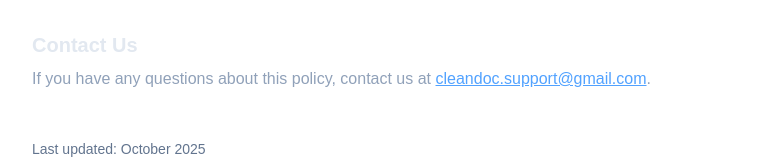
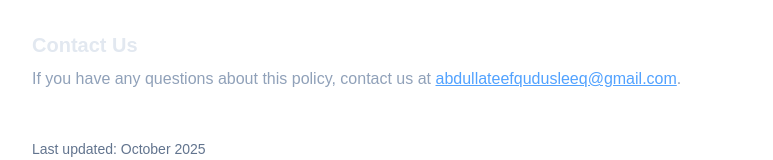
Before and after one commit to primyst/cleandoc, a Next.js app in the folder my-app/: page /privacy in a window 1280 px wide. Shown: the part 521-681 px from the top of the page, without its empty margins (248-1021 px from the left). Built offline with nearby package versions, Linux system fonts and the light colour scheme; no server answers.

Commit message:
Update page.tsx

```diff
--- a/my-app/src/app/privacy/page.tsx
+++ b/my-app/src/app/privacy/page.tsx
@@ -39,10 +39,10 @@ export default function PrivacyPolicyPage() {
       <p className="text-slate-400">
         If you have any questions about this policy, contact us at{" "}
         <a
-          href="mailto:cleandoc.support@gmail.com"
+          href="mailto:abdullateefqudusleeq@gmail.com"
           className="text-blue-400 underline"
         >
-          cleandoc.support@gmail.com
+          abdullateefqudusleeq@gmail.com
         </a>.
       </p>
 
```
